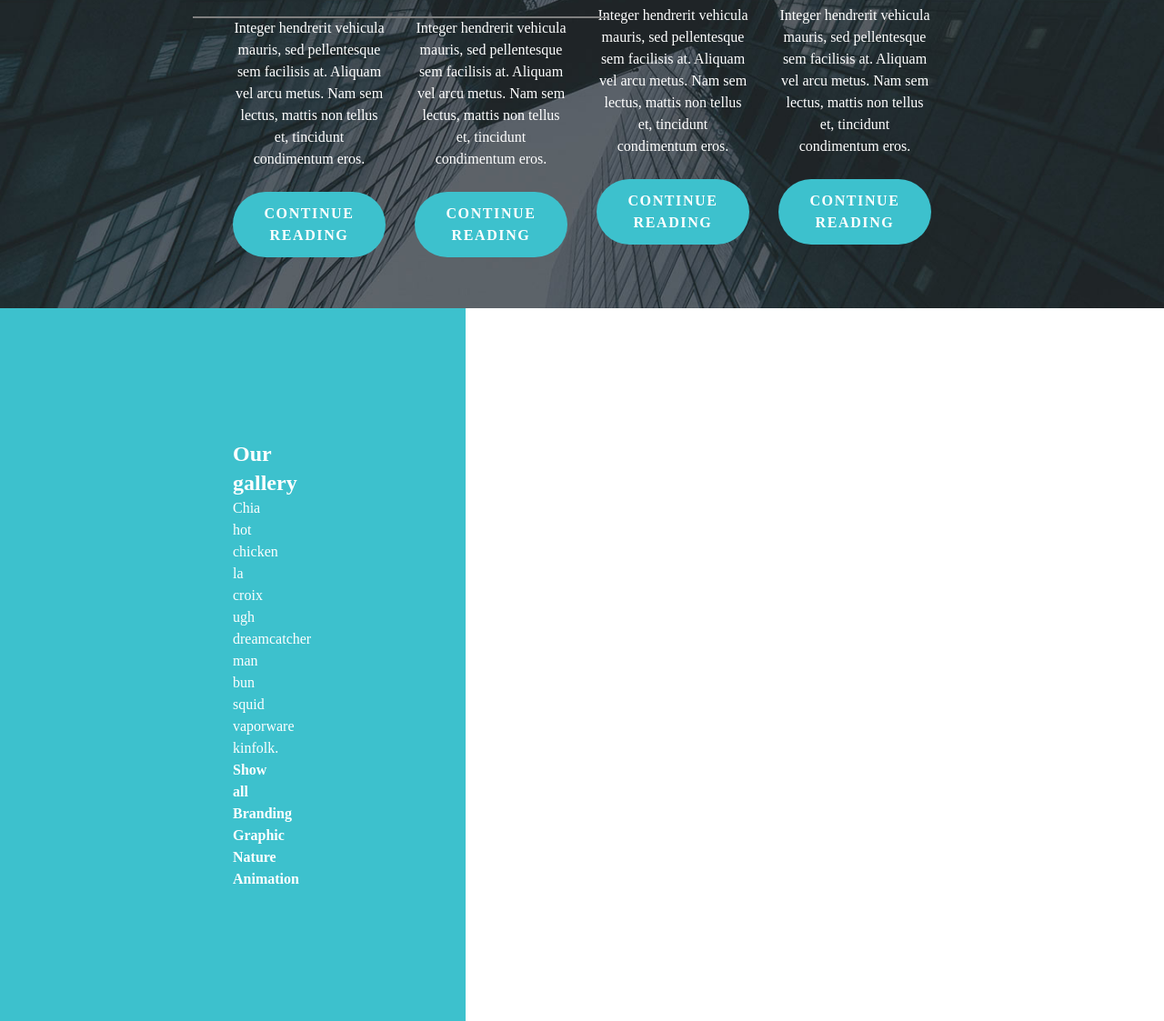
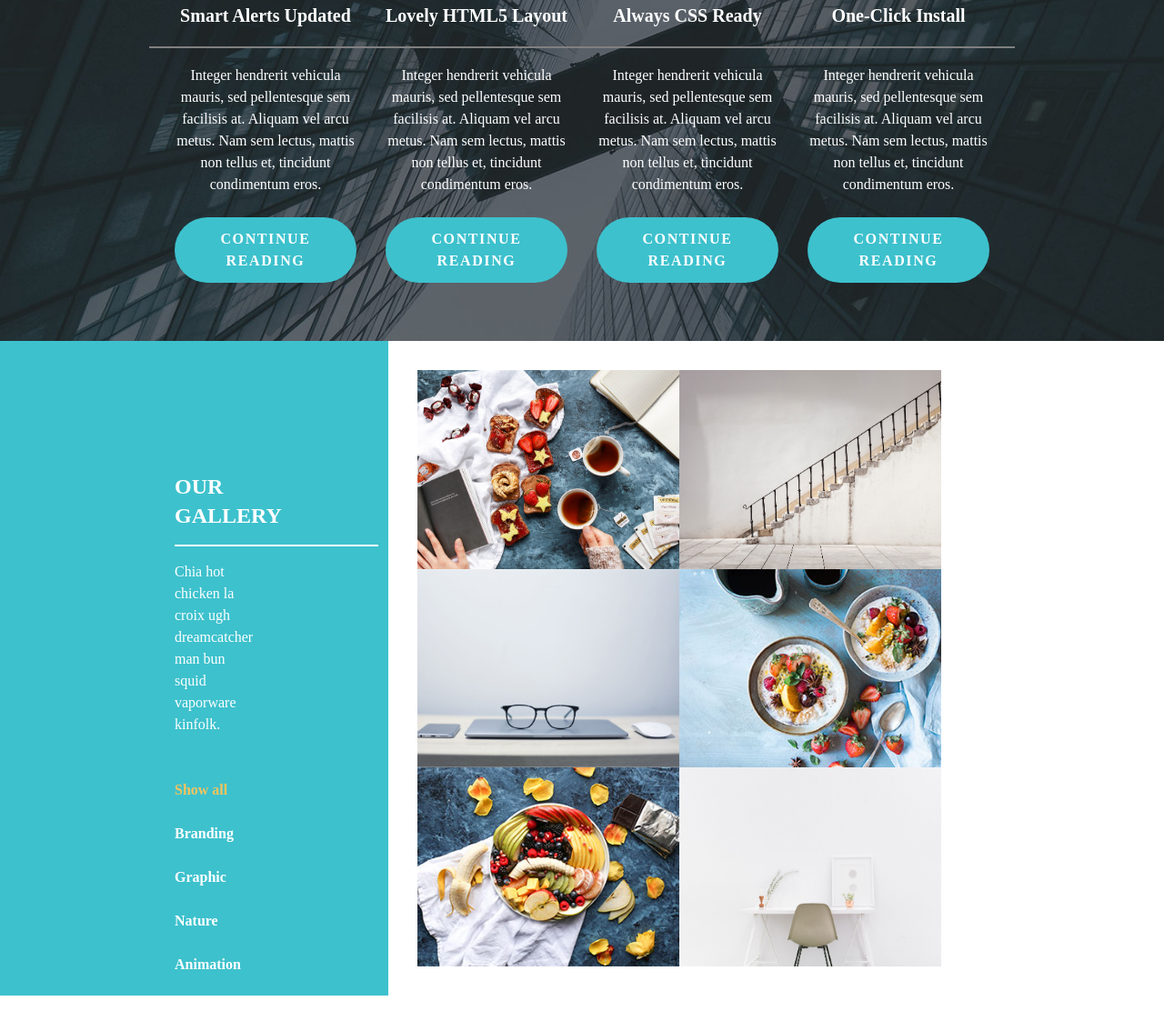
Before and after one commit to Swapaadeg/Tinker-Starter, a website: page index.html in a window 1280 px wide. Shown: the part 901-2024 px from the top of the page at 91% size. After the commit the page ends 1996 px from the top, so only its background shows below. Drawn offline with Linux system fonts and the light colour scheme; a web font is replaced by a local one.

Commit message:
gallerie responsive

```diff
--- a/index.html
+++ b/index.html
@@ -10,8 +10,8 @@
 </head>
 <body class="font-raleway">
     <!-- background -->
-    <header class="bg-[url(../assets/img/banner_bg.jpg)] bg-cover h-[70vh] text-white p-6">
-        <div class="flex flex-col xl:flex-row justify-between xl:px-64">
+    <header class="bg-[url(../assets/img/banner_bg.jpg)] bg-cover h-[80vh] text-white p-6">
+        <div class="flex flex-col xl:flex-row justify-between xl:px-48">
             <a href=""><h2 class="font-montserrat text-4xl uppercase font-black text-center hover:scale-110 hover:text-shadow transition-transform duration-300"><span class="text-jaunetinker">t</span>inker</h2></a>
             <!-- NAVBAR -->
             <div class="lg:hidden text-center p-2">
@@ -35,7 +35,7 @@
 
     <main class="">
         <section class="bg-[url(../assets/img/about-bg.jpg)] bg-cover">
-            <div class="text-white p-6 xl:px-64 flex flex-col xl:flex-row text-center gap-8 items-center pt-36">
+            <div class="text-white p-8 xl:px-48 flex flex-col xl:flex-row text-center gap-8 items-center pt-36">
                 <!-- CARTE 1 -->
                  <div class="flex flex-col items-center">
                     <div class="bg-jaunetinker flex justify-center items-center rounded-full border-2 border-white w-24 h-24 mb-6">
@@ -76,18 +76,29 @@
         </section>
 
         <section class="text-white">
-            <div class="flex flex-col xl:flex-row text-center items-center">
-                <div class="w-2/5 bg-bleutinker xl:px-64 py-36">
-                    <h3 class="font-extrabold text-2xl">Our gallery</h3>
+            <div class="flex flex-col xl:flex-row  h-[90vh]">
+                <!-- BACKGROUND BLEU  -->
+                <div class="xl:w-2/6 bg-bleutinker xl:px-48 py-36 flex flex-col xl:items-start items-center px-6">
+                    <h3 class="uppercase font-black text-2xl mb-4">Our gallery</h3>
+                    <div class="border border-white w-56 mb-4"></div>
                     <p class="">Chia hot chicken la croix ugh dreamcatcher man bun squid vaporware kinfolk.</p>
-                    <ul class="">
-                        <li><a class="font-bold" href="">Show all</a></li>
-                        <li><a class="font-bold" href="">Branding</a></li>
-                        <li><a class="font-bold" href="">Graphic</a></li>
-                        <li><a class="font-bold" href="">Nature</a></li>
-                        <li><a class="font-bold" href="">Animation</a></li>
+                    <ul class="mt-12 flex flex-col gap-6">
+                        <li class="transition-transform duration-300 hover:scale-110"><a class="font-bold text-jaunetinker" href="">Show all</a></li>
+                        <li><a class="font-bold hover:text-jaunetinker transition-colors duration-300" href="">Branding</a></li>
+                        <li><a class="font-bold hover:text-jaunetinker transition-colors duration-300" href="">Graphic</a></li>
+                        <li><a class="font-bold hover:text-jaunetinker transition-colors duration-300" href="">Nature</a></li>
+                        <li><a class="font-bold hover:text-jaunetinker transition-colors duration-300" href="">Animation</a></li>
                     </ul>
                 </div>
+                <!-- GRID  -->
+                    <div class="flex flex-col gap-4 xl:grid grid-cols-2 grid-rows-3 xl:gap-0 p-8 xl:w-2/4">
+                        <img class=" xl:w-full xl:h-full object-cover" src="assets/img/portfolio_big_item_01.jpg" alt="">
+                        <img class=" xl:w-full xl:h-full object-cover" src="assets/img/portfolio_big_item_02.jpg" alt="">
+                        <img class=" xl:w-full xl:h-full object-cover" src="assets/img/portfolio_big_item_03.jpg" alt="">
+                        <img class=" xl:w-full xl:h-full object-cover" src="assets/img/portfolio_item_04.jpg" alt="">
+                        <img class=" xl:w-full xl:h-full object-cover" src="assets/img/portfolio_item_05.jpg" alt="">
+                        <img class=" xl:w-full xl:h-full object-cover" src="assets/img/portfolio_big_item_06.jpg" alt="">
+                    </div>
             </div>
         </section>
 
```
Also changed, not shown: dist/styles.css, src/styles.css (line endings or trailing spaces).
